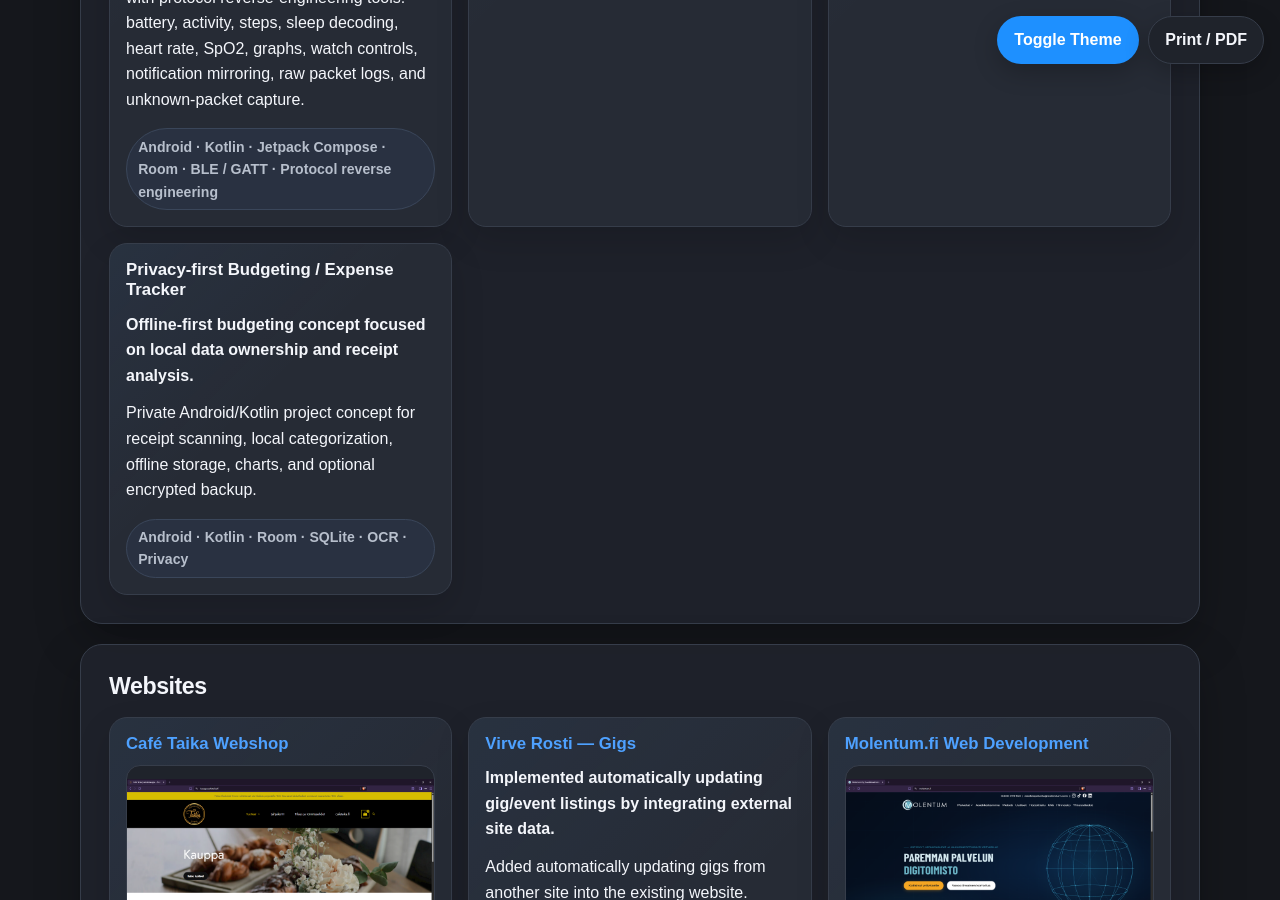
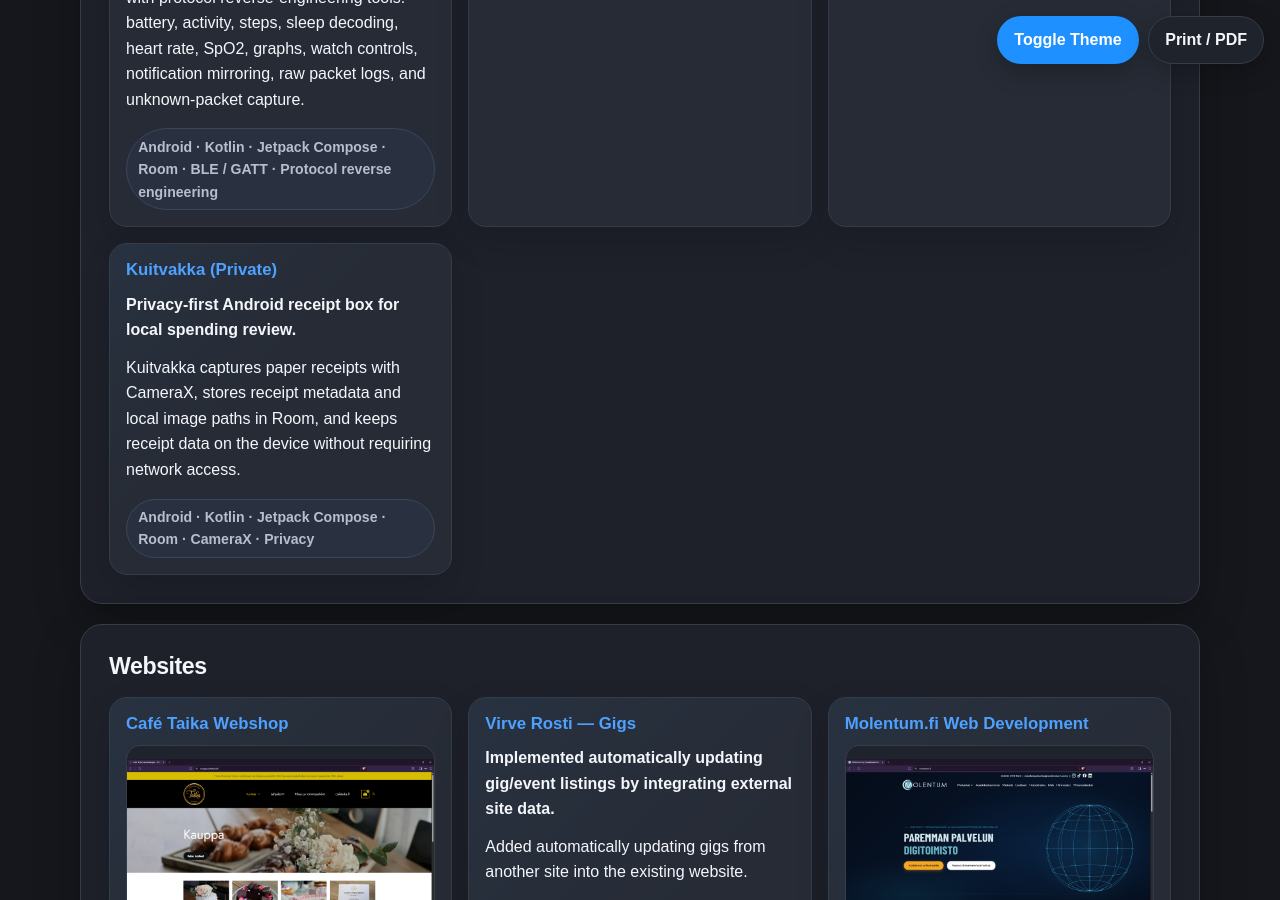
Before and after one commit to jamps3/jamps3.github.io, a Jekyll site: the page portfolio.html, which Jekyll copies as it is, in a window 1280 px wide and 900 px high, scrolled down 5002 px. Built offline with Jekyll 4.4.1, drawn with Linux system fonts in a browser that asks for light colours; some of the changed text lies outside the part shown.

Commit message:
Add LoitsuFind and Kuitvakka entries

```diff
--- a/portfolio.html
+++ b/portfolio.html
@@ -336,6 +336,26 @@
 
         <article class="portfolio-card">
           <h3>
+            <a href="https://github.com/jamps3/LoitsuFind" target="_blank" rel="noopener noreferrer">
+              LoitsuFind
+            </a>
+          </h3>
+
+          <p class="project-impact">
+            Local-first desktop file finder for fast filename and path search.
+          </p>
+
+          <p>
+            Rust-based file search tool with a reusable core, CLI prototype,
+            SQLite indexing, Tauri desktop UI, global quick search, configurable
+            themes, and cross-platform Windows/Linux goals.
+          </p>
+
+          <p class="tech-stack">Rust · Tauri · SQLite · CLI · File indexing · Desktop search</p>
+        </article>
+
+        <article class="portfolio-card">
+          <h3>
             <a href="https://github.com/jamps3/GraafinenAsiakasrekisteri" target="_blank" rel="noopener noreferrer">
               Customer Order Database UI
             </a>
@@ -479,17 +499,23 @@
         </article>
 
         <article class="portfolio-card">
-          <h3>Privacy-first Budgeting / Expense Tracker</h3>
+          <h3>
+            <a href="https://github.com/jamps3/Kuitvakka" target="_blank" rel="noopener noreferrer">
+              Kuitvakka (Private)
+            </a>
+          </h3>
 
           <p class="project-impact">
-            Offline-first budgeting concept focused on local data ownership and receipt analysis.
+            Privacy-first Android receipt box for local spending review.
           </p>
 
           <p>
-            Private Android/Kotlin project concept for receipt scanning, local categorization, offline storage, charts, and optional encrypted backup.
+            Kuitvakka captures paper receipts with CameraX, stores receipt
+            metadata and local image paths in Room, and keeps receipt data on
+            the device without requiring network access.
           </p>
 
-          <p class="tech-stack">Android · Kotlin · Room · SQLite · OCR · Privacy</p>
+          <p class="tech-stack">Android · Kotlin · Jetpack Compose · Room · CameraX · Privacy</p>
         </article>
       </div>
     </section>
```
Also changed, not shown: index-fi.html (+28 -0 lines), index.html (+28 -0 lines).
